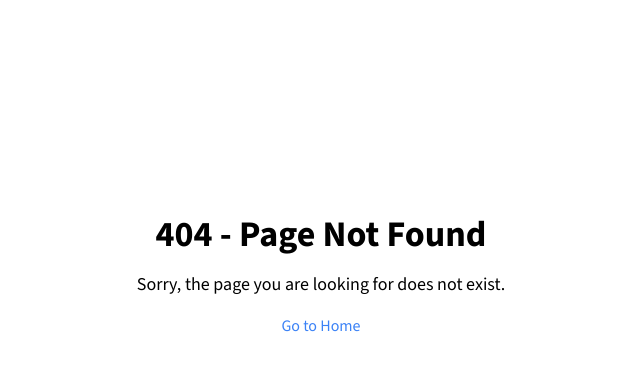
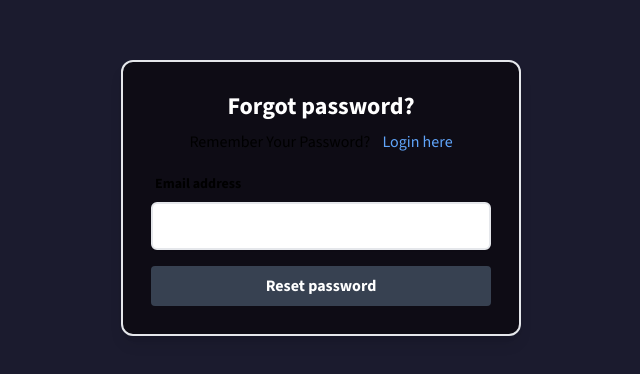
Before and after one commit to Unease08/BuGhar_Frontend, a React (Vite) app: page /forgotpassword in a window 1280 px wide. Before the commit this address had no page. Shown: the part 124-498 px from the top of the page, without its empty margins (319-959 px from the left). Built offline with nearby package versions, Linux system fonts and the light colour scheme.

Commit message:
refact : chang made to regsiter, login and forgot password UI

```diff
--- a/src/routes/UserRoute.jsx
+++ b/src/routes/UserRoute.jsx
@@ -8,6 +8,7 @@ import HomePage from "../user/pages/homepage/HomePage";
 import PrivateRoute from "../auth/PrivateRoute"; // Adjust the path as needed
 import NotFound from "../user/pages/NotFound";
 import Register from "../user/components/register/Register";
+import ForgotPassword from "../user/components/login/ForgotPassword";
 
 const UserRoutes = () => {
   return (
@@ -35,6 +36,15 @@ const UserRoutes = () => {
         element={
           <UserContainer showNavAndFooter={false}>
             <Register />
+          </UserContainer>
+        }
+        exact
+      />
+      <Route
+        path="/forgotpassword"
+        element={
+          <UserContainer showNavAndFooter={false}>
+            <ForgotPassword />
           </UserContainer>
         }
         exact
--- /dev/null
+++ b/src/user/components/login/ForgotPassword.jsx
@@ -0,0 +1,90 @@
+import React, { useState } from "react";
+import { Link } from "react-router-dom";
+
+const ForgotPassword = () => {
+  const [email, setEmail] = useState("");
+  const [error, setError] = useState("");
+
+  const handleSubmit = (event) => {
+    event.preventDefault();
+
+    // Simple validation for email
+    if (!email) {
+      setError(
+        "Please include a valid email address so we can get back to you"
+      );
+      return;
+    }
+
+    setError("");
+    // Handle the reset password logic here
+    console.log("Reset password for email:", email);
+  };
+
+  return (
+    <div className="h-screen w-full bg-n-11">
+      <main id="content" role="main" className="max-w-md mx-auto p-6">
+        <div className="mt-40 bg-n-14 rounded-xl shadow-lg dark:border-gray-700 border-2">
+          <div className="p-4 sm:p-7">
+            <div className="text-center">
+              <h1 className="block text-2xl font-bold text-white">
+                Forgot password?
+              </h1>
+              <h3 className="mt-2 dark:text-white">
+                Remember Your Password?
+                <a
+                  className="group text-blue-400 transition-all duration-100 ease-in-out"
+                  href="#"
+                >
+                  <span className=" ml-3 bg-left-bottom bg-gradient-to-r from-blue-400 to-blue-400 bg-[length:0%_2px] bg-no-repeat group-hover:bg-[length:100%_2px] transition-all duration-500 ease-out">
+                    <Link to="/login">Login here</Link>
+                  </span>
+                </a>
+              </h3>
+            </div>
+
+            <div className="mt-5">
+              <form onSubmit={handleSubmit}>
+                <div className="grid gap-y-4">
+                  <div>
+                    <label
+                      htmlFor="email"
+                      className="block text-sm font-bold ml-1 mb-2 dark:text-white"
+                    >
+                      Email address
+                    </label>
+                    <div className="relative">
+                      <input
+                        type="email"
+                        id="email"
+                        name="email"
+                        value={email}
+                        onChange={(e) => setEmail(e.target.value)}
+                        className="py-3 px-4 block w-full border-2 border-gray-200 rounded-md text-sm focus:border-blue-500 focus:ring-blue-500 shadow-sm"
+                        required
+                        aria-describedby="email-error"
+                      />
+                    </div>
+                    {error && (
+                      <p className="text-xs text-red-600 mt-2" id="email-error">
+                        {error}
+                      </p>
+                    )}
+                  </div>
+                  <button
+                    type="submit"
+                    className="bg-gray-700 text-white font-bold py-2 px-4 w-full rounded hover:bg-gray-600"
+                  >
+                    Reset password
+                  </button>
+                </div>
+              </form>
+            </div>
+          </div>
+        </div>
+      </main>
+    </div>
+  );
+};
+
+export default ForgotPassword;
--- a/src/user/components/login/Login.jsx
+++ b/src/user/components/login/Login.jsx
@@ -48,8 +48,8 @@ const Login = () => {
   };
 
   return (
-    <div className="py-32 h-screen">
-      <div className="flex bg-white rounded-lg shadow-lg overflow-hidden mx-auto max-w-sm lg:max-w-4xl">
+    <div className="py-32 h-screen bg-n-11">
+      <div className="flex bg-n-14 rounded-lg shadow-lg overflow-hidden mx-auto max-w-sm lg:max-w-4xl">
         <div
           className="hidden lg:block lg:w-1/2 bg-cover h-auto"
           style={{
@@ -58,10 +58,10 @@ const Login = () => {
           }}
         ></div>
         <div className="w-full p-8 lg:w-1/2">
-          <p className="text-xl text-gray-600 text-center">Welcome back!</p>
+          <p className="text-xl text-white text-center">Welcome back!</p>
           <a
             href=""
-            className="flex items-center justify-center mt-4 text-white rounded-lg shadow-md hover:bg-gray-100"
+            className="flex items-center justify-center mt-4 text-white rounded-lg shadow-m border-2 bg-white"
           >
             <div className="px-4 py-3">
               <svg className="h-6 w-6" viewBox="0 0 40 40">
@@ -83,13 +83,13 @@ const Login = () => {
                 />
               </svg>
             </div>
-            <h1 className="px-4 py-3 w-5/6 text-center text-gray-600 font-bold">
+            <h1 className="px-4 py-3 w-5/6 text-center bg-white text-gray-700 font-bold">
               Sign in with Google
             </h1>
           </a>
           <div className="mt-4 flex items-center justify-between">
             <span className="border-b w-1/5 lg:w-1/4"></span>
-            <a href="" className="text-xs text-center text-gray-500 uppercase">
+            <a href="" className="text-xs text-center text-white uppercase">
               OR
             </a>
             <span className="border-b w-1/5 lg:w-1/4"></span>
@@ -104,7 +104,7 @@ const Login = () => {
                 <div>
                   <label
                     htmlFor="identifier"
-                    className="block text-gray-700 text-sm font-bold mb-2"
+                    className="block mt-2 text-white text-sm font-bold mb-2"
                   >
                     Email or Username
                   </label>
@@ -124,7 +124,7 @@ const Login = () => {
                 <div>
                   <label
                     htmlFor="password"
-                    className="block text-gray-700 text-sm font-bold mb-2"
+                    className="block text-white text-sm font-bold mb-2"
                   >
                     Password
                   </label>
@@ -142,8 +142,8 @@ const Login = () => {
                   />
                 </div>
                 <div className="mb-4 text-right">
-                  <a className="text-xs text-gray-500" href="">
-                    Forgot Your Password?
+                  <a className="text-xs text-white" href="">
+                    <Link to="/forgotpassword"> Forgot Your Password?</Link>
                   </a>
                 </div>
                 <button
@@ -157,7 +157,7 @@ const Login = () => {
             )}
           </Formik>
           <div className="flex flex-col mt-4 mb-4 items-center justify-center text-sm">
-            <h3 className="dark:text-black-300">
+            <h3 className="dark:text-white">
               Don't have an account?
               <a
                 className="group text-blue-400 transition-all duration-100 ease-in-out"
--- a/src/user/components/register/Register.jsx
+++ b/src/user/components/register/Register.jsx
@@ -45,7 +45,7 @@ const Register = () => {
 
       navigate("/login"); // Redirect to login page after successful registration
     } catch (error) {
-      console.error("Registration error:", error);
+      // console.error("Registration error:", error);
       if (error.response && error.response.data.message) {
         if (error.response.data.message.includes("Username")) {
           setFieldError("username", error.response.data.message);
@@ -62,8 +62,8 @@ const Register = () => {
   };
 
   return (
-    <div className="py-8 h-screen">
-      <div className="flex bg-white rounded-lg shadow-lg overflow-hidden mx-auto max-w-sm lg:max-w-4xl">
+    <div className="py-8 h-screen bg-n-11">
+      <div className="flex bg-n-14 rounded-lg shadow-lg overflow-hidden mx-auto max-w-sm lg:max-w-4xl">
         <div
           className="hidden lg:block lg:w-1/2 bg-cover"
           style={{
@@ -72,7 +72,7 @@ const Register = () => {
           }}
         ></div>
         <div className="w-full p-8 lg:w-1/2">
-          <p className="text-xl text-gray-600 text-center">
+          <p className="text-xl text-white text-center">
             Create an Account Here!
           </p>
 
@@ -94,7 +94,7 @@ const Register = () => {
             {({ isSubmitting }) => (
               <Form className="mt-4">
                 <div>
-                  <label className="block text-gray-700 text-sm font-bold mb-2">
+                  <label className="block text-white text-sm font-bold mb-2">
                     Username
                   </label>
                   <Field
@@ -110,7 +110,7 @@ const Register = () => {
                 </div>
 
                 <div className="mt-4">
-                  <label className="block text-gray-700 text-sm font-bold mb-2">
+                  <label className="block text-white text-sm font-bold mb-2">
                     Email Address
                   </label>
                   <Field
@@ -126,7 +126,7 @@ const Register = () => {
                 </div>
 
                 <div className="mt-4">
-                  <label className="block text-gray-700 text-sm font-bold mb-2">
+                  <label className="block text-white text-sm font-bold mb-2">
                     Password
                   </label>
                   <Field
@@ -142,7 +142,7 @@ const Register = () => {
                 </div>
 
                 <div className="mt-4">
-                  <label className="block text-gray-700 text-sm font-bold mb-2">
+                  <label className="block text-white text-sm font-bold mb-2">
                     Confirm Password
                   </label>
                   <Field
@@ -171,7 +171,7 @@ const Register = () => {
           </Formik>
 
           <div className="flex flex-col mt-4 mb-4 items-center justify-center text-sm">
-            <h3 className="dark:text-black-300">
+            <h3 className="dark:text-white">
               Already have an account?
               <a
                 className="group text-blue-400 transition-all duration-100 ease-in-out"
--- a/tailwind.config.js
+++ b/tailwind.config.js
@@ -32,6 +32,8 @@ export default {
           11: "#1B1B2E",
           12: "#2E2A41",
           13: "#6C7275",
+          14: "#0E0C15",
+          15: "#140D1A",
         },
       },
       fontFamily: {
```
